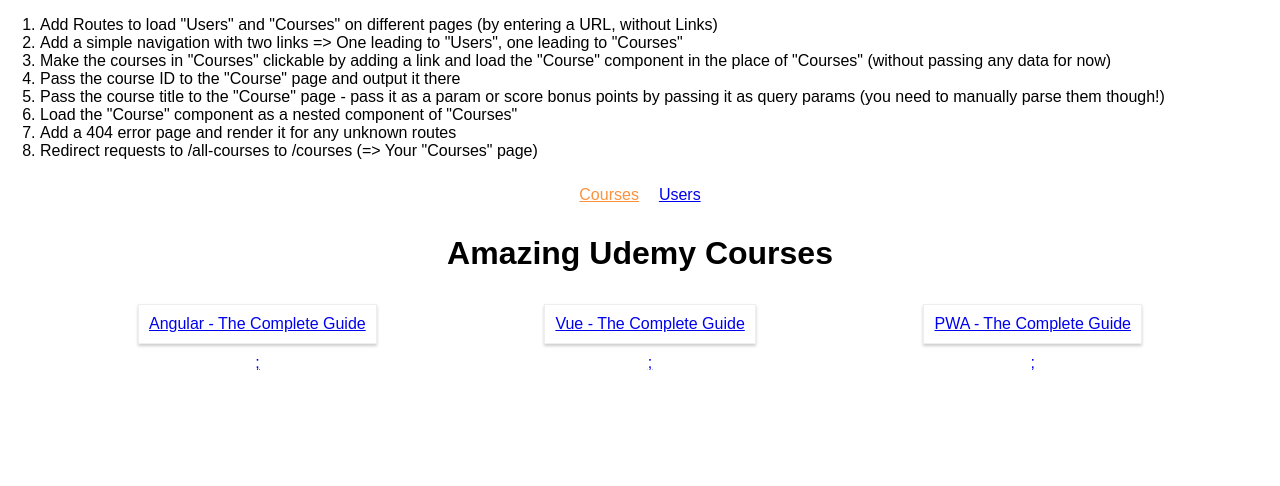
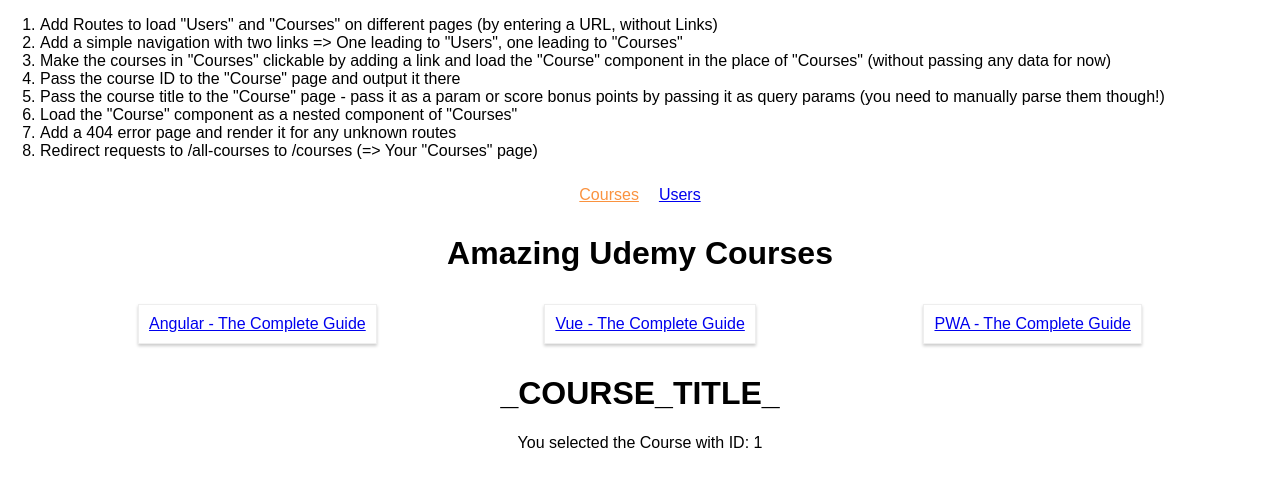
Before and after one commit to ManuelVillarVitoria/react-routing-courses, a React (Create React App) app: page /courses/1 in a window 1280 px wide. Shown: the top 486 px of the page. Built offline with nearby package versions, Linux system fonts and the light colour scheme.

Commit message:
pass the course ID to Course component

```diff
--- a/src/App.js
+++ b/src/App.js
@@ -33,7 +33,8 @@
 
           <Route path="/users" component={Users} />
           <Route path="/courses" component={Courses} />
-          <Route path="/course" component={Course} />
+          <Route path="/courses/:ID" component={Course} />
+
 
       </div>
     );
--- a/src/containers/Course/Course.js
+++ b/src/containers/Course/Course.js
@@ -5,7 +5,7 @@
         return (
             <div>
                 <h1>_COURSE_TITLE_</h1>
-                <p>You selected the Course with ID: _ID_</p>
+                <p>You selected the Course with ID: {this.props.match.params.ID}</p>
             </div>
         );
     }
--- a/src/containers/Courses/Courses.js
+++ b/src/containers/Courses/Courses.js
@@ -13,6 +13,7 @@
         ]
     }
 
+
     render () {
         return (
             <div>
@@ -23,9 +24,11 @@
                             return (
                                 <Link
                                     key={course.id}
-                                    to="/course"
+                                    to={{
+                                        pathname: this.props.match.url + '/' + course.id
+                                    }}
                                 >
-                                    <article className="Course" key={course.id}>{course.title}</article>;
+                                    <article className="Course" key={course.id}>{course.title}</article>
                                 </Link>
                                 )
                         } )
```
